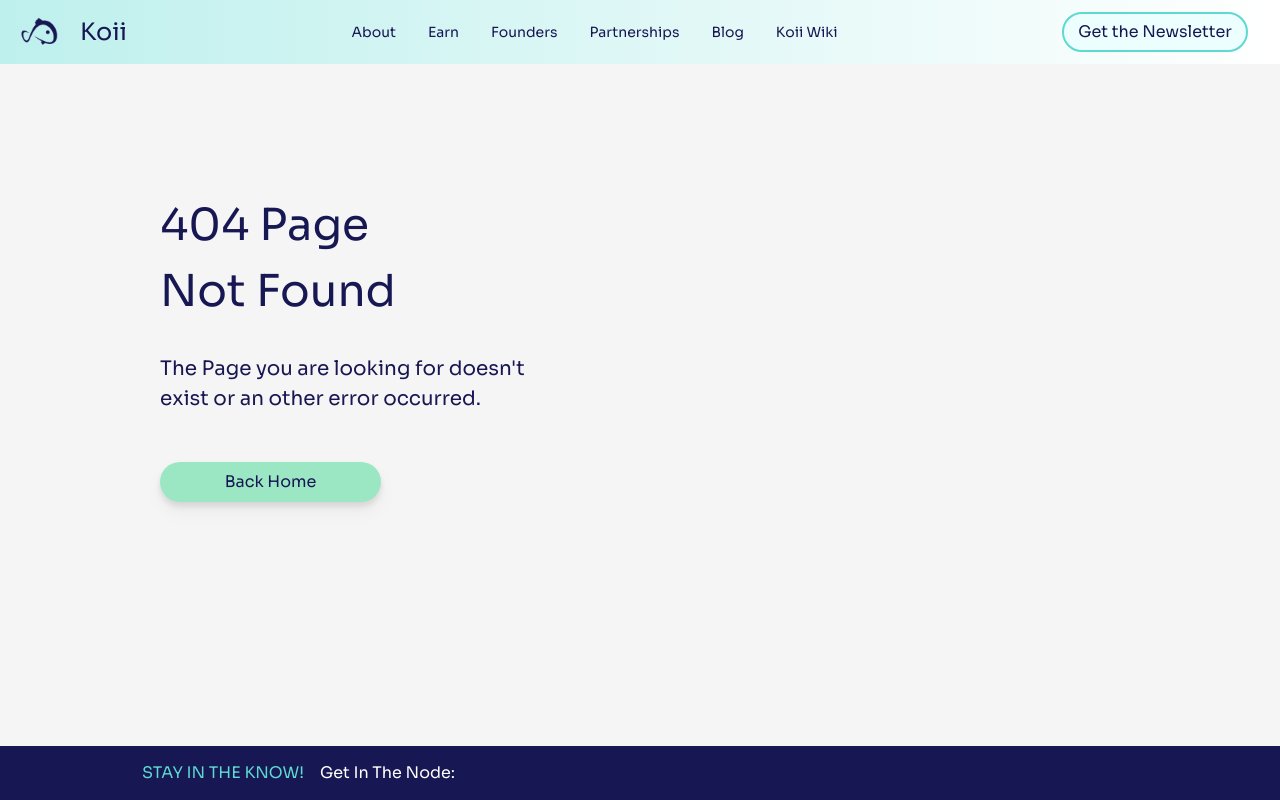
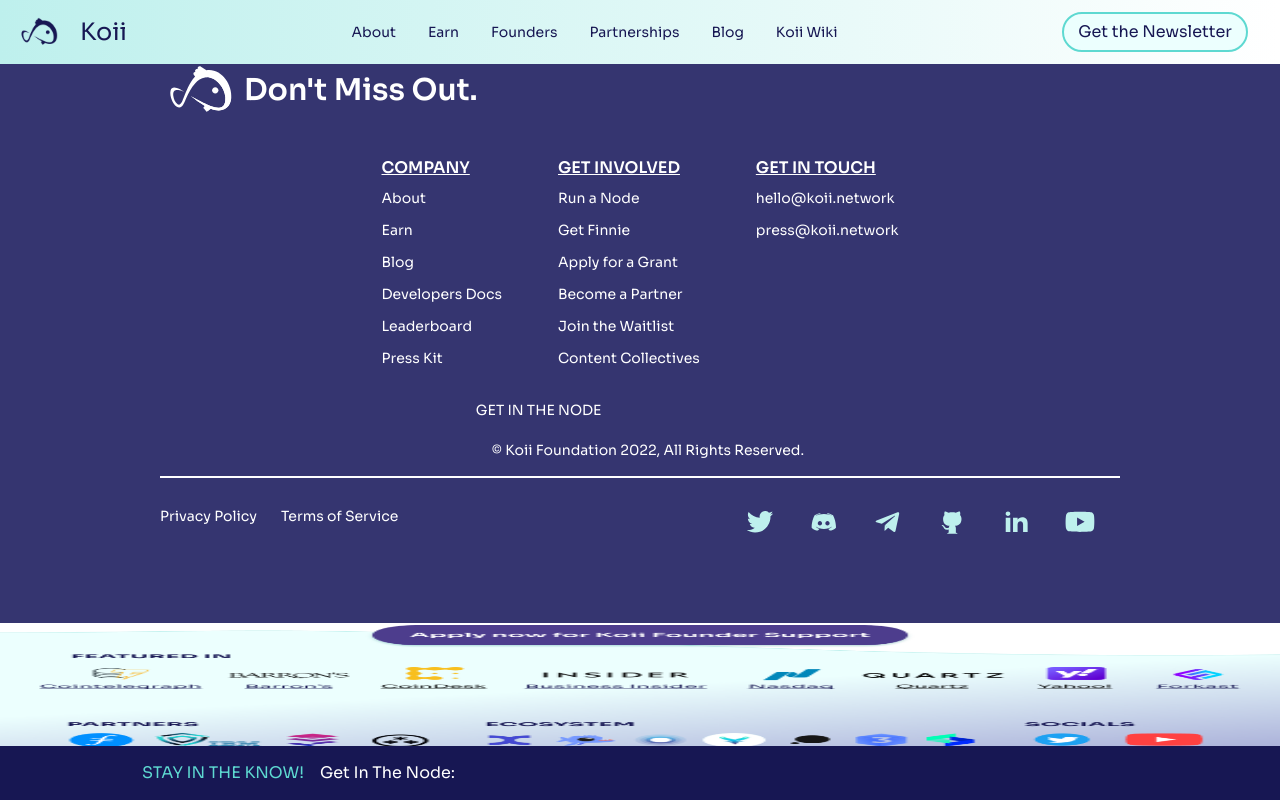
Before and after one commit to koii-network/homepage, a Next.js app: page /founder-onepager in a window 1280 px wide. Before the commit this address had no page. Shown: the top 800 px of the page. Built offline with nearby package versions, Linux system fonts and the light colour scheme.

Commit message:
add image and page

```diff
--- /dev/null
+++ b/pages/founder-onepager.tsx
@@ -0,0 +1,15 @@
+import type { NextPage } from "next";
+import Image from "next/image";
+import styles from "/styles/earn.module.scss";
+
+const Home: NextPage = () => {
+    return (
+      <div>
+        <div className="w-[1920px]">
+         <Image src="/images/Koii-Onepager-Mar23.png" layout="fill"/>
+         </div>
+      </div>
+    );
+  };
+
+  export default Home;
```
Also changed, not shown: public/images/Koii-Onepager-Mar23.png (added).
